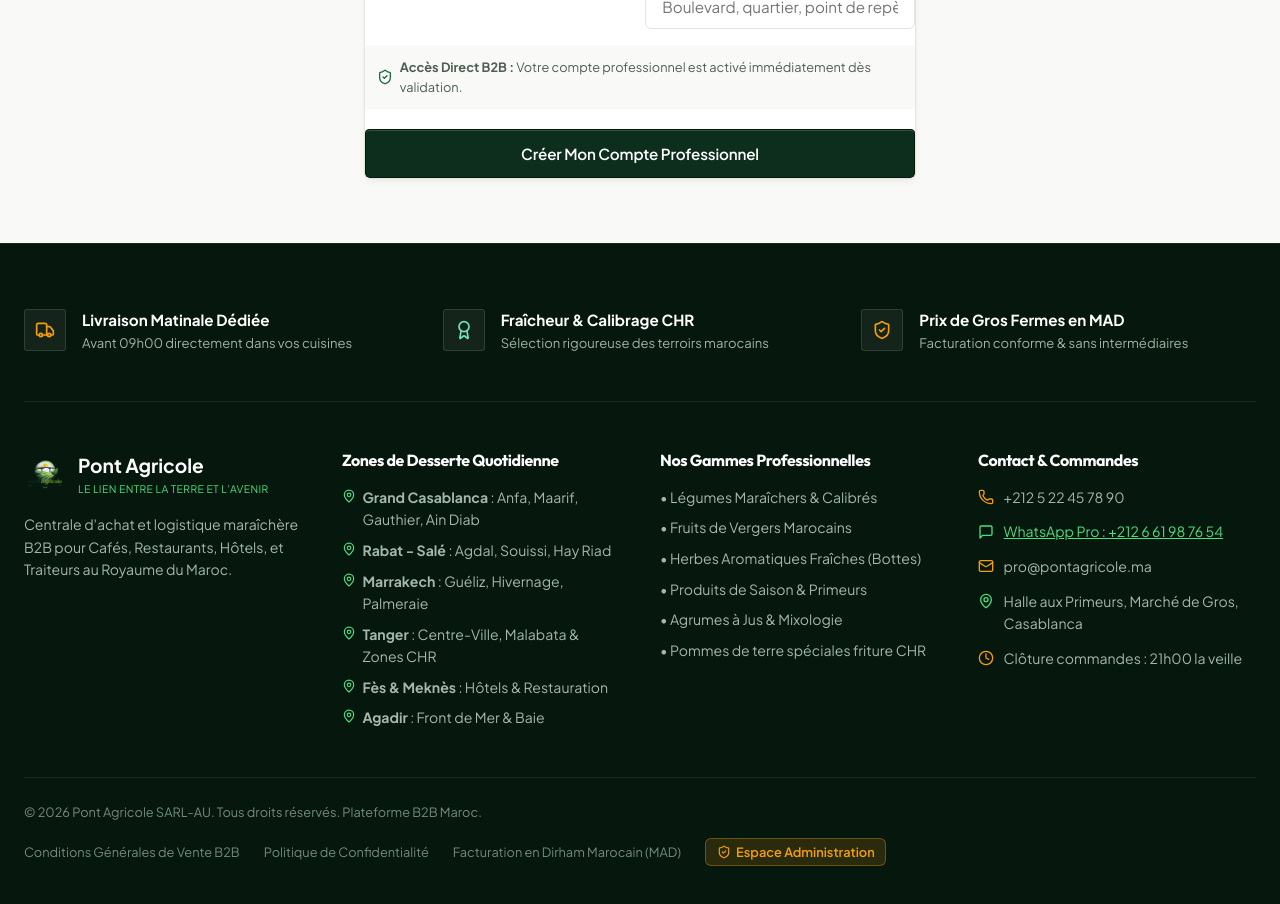
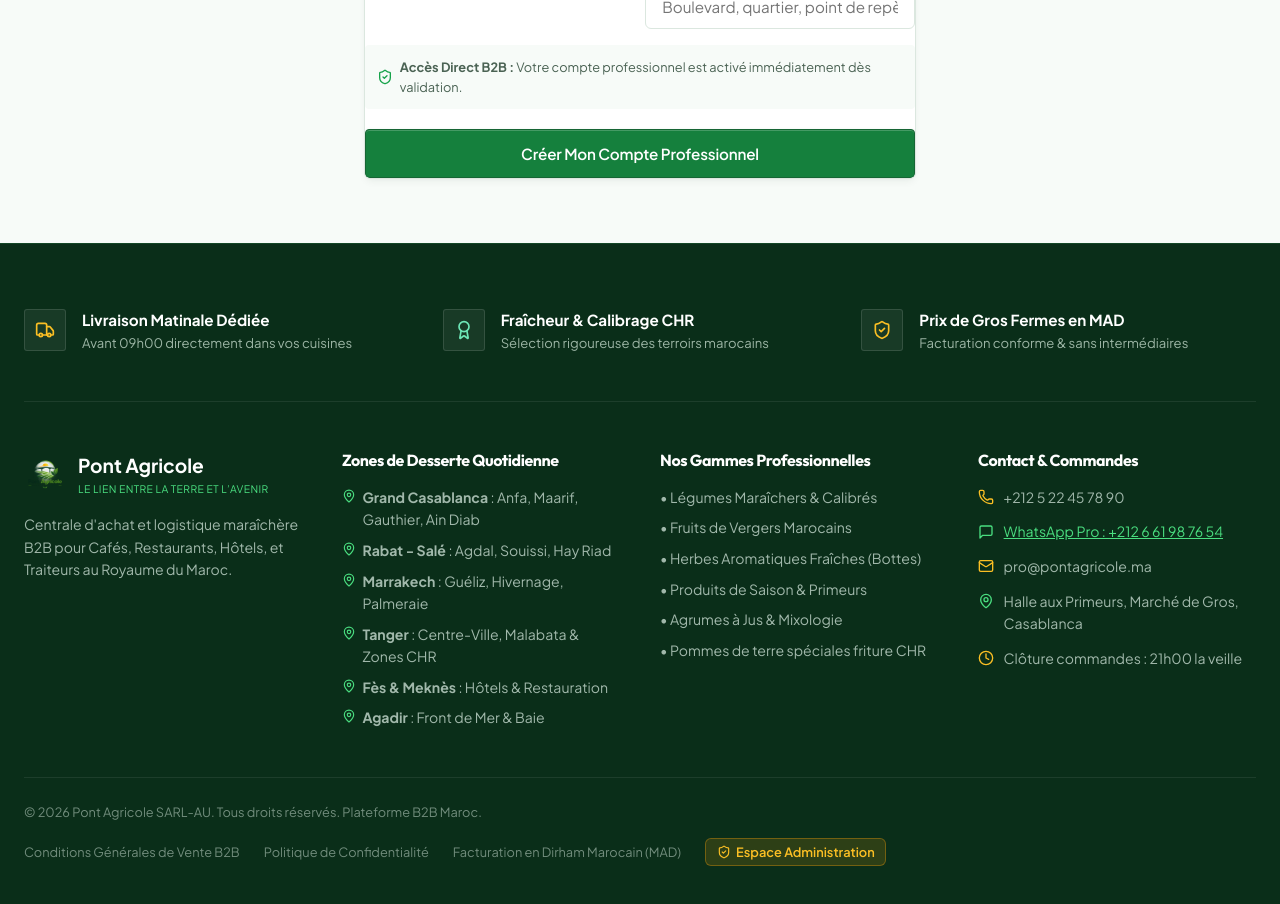
Before and after one commit to achrafabouziad/Pont_Agricole, a React (Vite) app: page / in a window 1280 px wide. Shown: the part 700-1604 px from the top of the page. Built offline with nearby package versions, Linux system fonts and the light colour scheme.

Commit message:
style: apply fresh and vibrant agricultural green palette

```diff
--- a/src/components/Footer.tsx
+++ b/src/components/Footer.tsx
@@ -7,7 +7,7 @@
 
 export const Footer: React.FC<FooterProps> = ({ onNavigate }) => {
   return (
-    <footer style={{ backgroundColor: '#06170d', color: '#e5eee8', paddingTop: '4rem', paddingBottom: '2.5rem', marginTop: '4rem', borderTop: '1px solid #112d1b' }}>
+    <footer style={{ backgroundColor: '#0a2e19', color: '#e5eee8', paddingTop: '4rem', paddingBottom: '2.5rem', marginTop: '4rem', borderTop: '1px solid #144728' }}>
       <div className="container">
         {/* Top Feature Highlights */}
         <div
--- a/src/styles/index.css
+++ b/src/styles/index.css
@@ -4,35 +4,35 @@
   --font-main: 'Plus Jakarta Sans', -apple-system, BlinkMacSystemFont, sans-serif;
   --font-heading: 'Outfit', sans-serif;
 
-  /* Refined Corporate Forest Green Spectrum */
-  --primary-950: #06170d;
-  --primary-900: #0a2215;
-  --primary-850: #0d2e1c;
-  --primary-800: #113822;
-  --primary-700: #174d2f;
-  --primary-600: #1f683f;
-  --primary-500: #298251;
-  --primary-400: #3da26b;
-  --primary-100: #e5efe9;
-  --primary-50: #f2f7f4;
+  /* Fresh & Luminous Agricultural Green Spectrum (Vert Maraîcher Vivant) */
+  --primary-950: #0a2618;
+  --primary-900: #103b25;
+  --primary-850: #14532d;
+  --primary-800: #166534;
+  --primary-700: #15803d;
+  --primary-600: #16a34a;
+  --primary-500: #22c55e;
+  --primary-400: #4ade80;
+  --primary-100: #dcfce7;
+  --primary-50: #f0fdf4;
 
-  /* Restrained Natural Amber (Harvest Wheat) */
-  --amber-700: #92400e;
-  --amber-600: #b45309;
-  --amber-500: #d97706;
-  --amber-400: #f59e0b;
+  /* Fresh Sun Amber (Agrumes & Récoltes Ensoleillées) */
+  --amber-700: #b45309;
+  --amber-600: #d97706;
+  --amber-500: #f59e0b;
+  --amber-400: #fbbf24;
   --amber-100: #fef3c7;
   --amber-50: #fffbeb;
 
-  /* Warm White, Paper & Stone Neutrals */
-  --bg-main: #f9faf7;
+  /* Crisp Fresh Paper & Neutral Surfaces */
+  --bg-main: #f7fbf8;
   --bg-surface: #ffffff;
-  --bg-surface-secondary: #f2f5f0;
-  --border-light: #e1e7de;
-  --border-subtle: #edf1ea;
-  --text-main: #131c16;
-  --text-muted: #4e5e54;
-  --text-light: #7b8c81;
+  --bg-surface-secondary: #f0f7f2;
+  --border-light: #dbe7df;
+  --border-subtle: #edf4ef;
+  --text-main: #11261a;
+  --text-muted: #4b6354;
+  --text-light: #7b9484;
 
   /* System Statuses */
   --status-pending-bg: #fef3c7;
@@ -48,7 +48,7 @@
   --status-cancelled-bg: #fee2e2;
   --status-cancelled-text: #991b1b;
 
-  /* Layout & Architectural Radii (Human Craftsmanship: no oversized AI bubbles) */
+  /* Layout & Architectural Radii */
   --max-width: 1280px;
   --radius-xs: 3px;
   --radius-sm: 4px;
@@ -57,9 +57,9 @@
   --radius-xl: 12px;
 
   /* Multi-stop Crisp Ambient Shadows */
-  --shadow-sm: 0 1px 2px rgba(10, 34, 21, 0.04), 0 1px 1px rgba(10, 34, 21, 0.02);
-  --shadow-md: 0 4px 8px -2px rgba(10, 34, 21, 0.06), 0 2px 4px -2px rgba(10, 34, 21, 0.03);
-  --shadow-lg: 0 12px 24px -4px rgba(10, 34, 21, 0.08), 0 4px 8px -4px rgba(10, 34, 21, 0.04);
+  --shadow-sm: 0 1px 2px rgba(16, 59, 37, 0.04), 0 1px 1px rgba(16, 59, 37, 0.02);
+  --shadow-md: 0 4px 8px -2px rgba(16, 59, 37, 0.06), 0 2px 4px -2px rgba(16, 59, 37, 0.03);
+  --shadow-lg: 0 12px 24px -4px rgba(16, 59, 37, 0.08), 0 4px 8px -4px rgba(16, 59, 37, 0.04);
   --transition: all 0.18s cubic-bezier(0.16, 1, 0.3, 1);
 }
 
@@ -367,23 +367,23 @@
 }
 
 .btn-primary {
-  background-color: var(--primary-850);
+  background-color: var(--primary-700);
   color: #ffffff;
-  border: 1px solid var(--primary-950);
-  box-shadow: inset 0 1px 0 rgba(255, 255, 255, 0.16), 0 1px 2px rgba(10, 34, 21, 0.08);
+  border: 1px solid var(--primary-800);
+  box-shadow: inset 0 1px 0 rgba(255, 255, 255, 0.2), 0 2px 4px rgba(21, 128, 61, 0.16);
 }
 
 .btn-primary:hover {
-  background-color: var(--primary-700);
-  border-color: var(--primary-900);
-  box-shadow: inset 0 1px 0 rgba(255, 255, 255, 0.2), 0 2px 4px rgba(10, 34, 21, 0.12);
+  background-color: var(--primary-800);
+  border-color: var(--primary-850);
+  box-shadow: inset 0 1px 0 rgba(255, 255, 255, 0.25), 0 3px 6px rgba(21, 128, 61, 0.22);
 }
 
 .btn-accent {
   background-color: var(--amber-600);
   color: #ffffff;
   border: 1px solid var(--amber-700);
-  box-shadow: inset 0 1px 0 rgba(255, 255, 255, 0.16), 0 1px 2px rgba(180, 83, 9, 0.15);
+  box-shadow: inset 0 1px 0 rgba(255, 255, 255, 0.16), 0 2px 4px rgba(217, 119, 6, 0.18);
 }
 
 .btn-accent:hover {
@@ -391,27 +391,27 @@
 }
 
 .btn-secondary {
-  background-color: var(--bg-surface-secondary);
-  color: var(--primary-900);
-  border: 1px solid var(--border-light);
-  box-shadow: 0 1px 2px rgba(10, 34, 21, 0.02);
+  background-color: var(--primary-50);
+  color: var(--primary-800);
+  border: 1px solid var(--primary-100);
+  box-shadow: 0 1px 2px rgba(16, 59, 37, 0.03);
 }
 
 .btn-secondary:hover {
-  background-color: #e9ece4;
-  border-color: #d1d8cc;
-  color: var(--primary-950);
+  background-color: var(--primary-100);
+  border-color: #bbf7d0;
+  color: var(--primary-900);
 }
 
 .btn-outline {
   background-color: transparent;
-  color: var(--primary-900);
+  color: var(--primary-800);
   border: 1px solid var(--border-light);
 }
 
 .btn-outline:hover {
   background-color: var(--primary-50);
-  border-color: var(--primary-500);
+  border-color: var(--primary-400);
   color: var(--primary-900);
 }
 
@@ -502,13 +502,13 @@
 
 .card:hover {
   box-shadow: var(--shadow-md);
-  border-color: #ccd5c7;
+  border-color: #bbf7d0;
 }
 
 /* Hero Section */
 .hero-section {
   position: relative;
-  background-color: #ffffff;
+  background: linear-gradient(180deg, #ffffff 0%, #f0fdf4 100%);
   padding: 4.5rem 0 5rem;
   border-bottom: 1px solid var(--border-light);
 }
```
